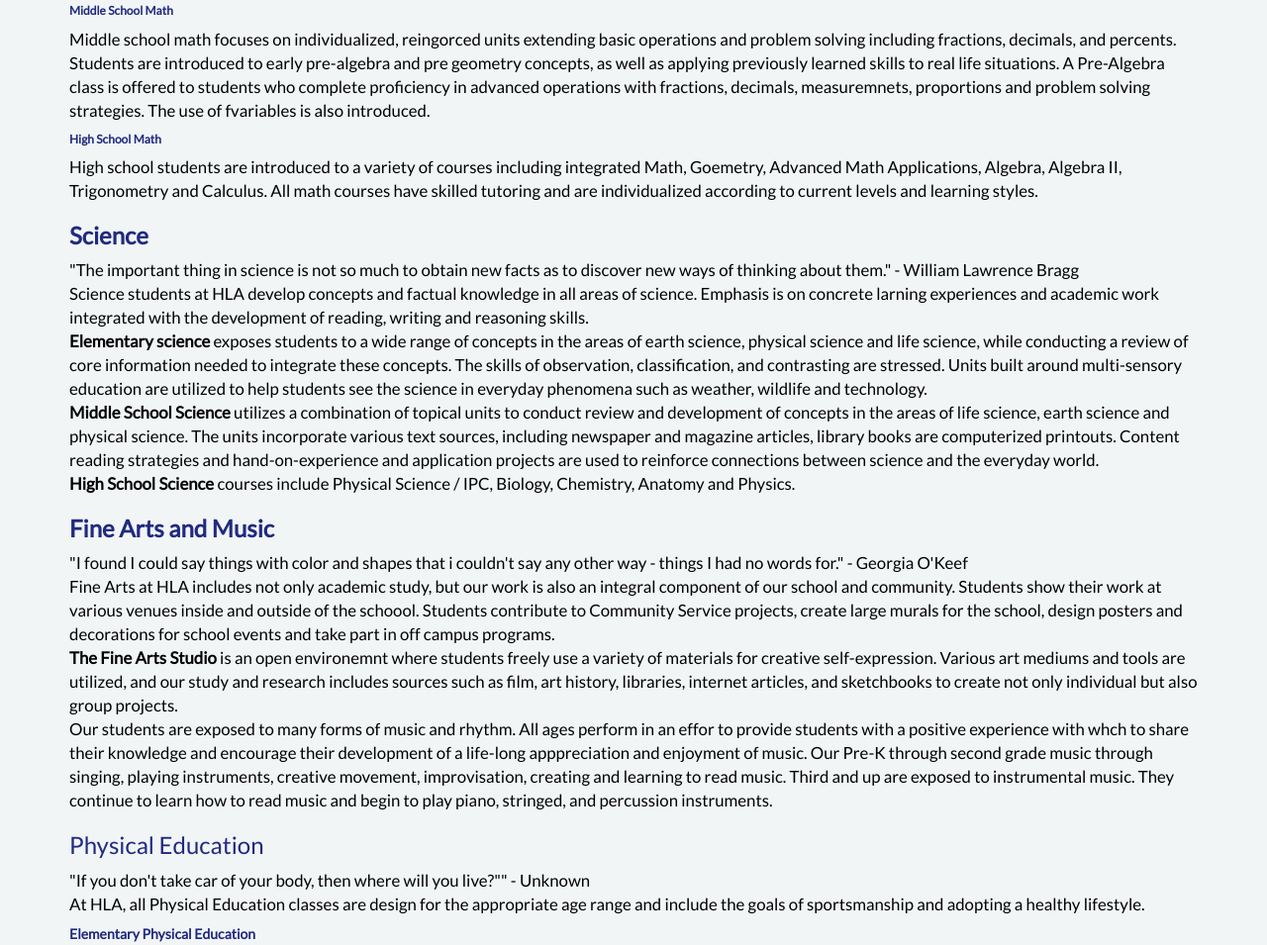
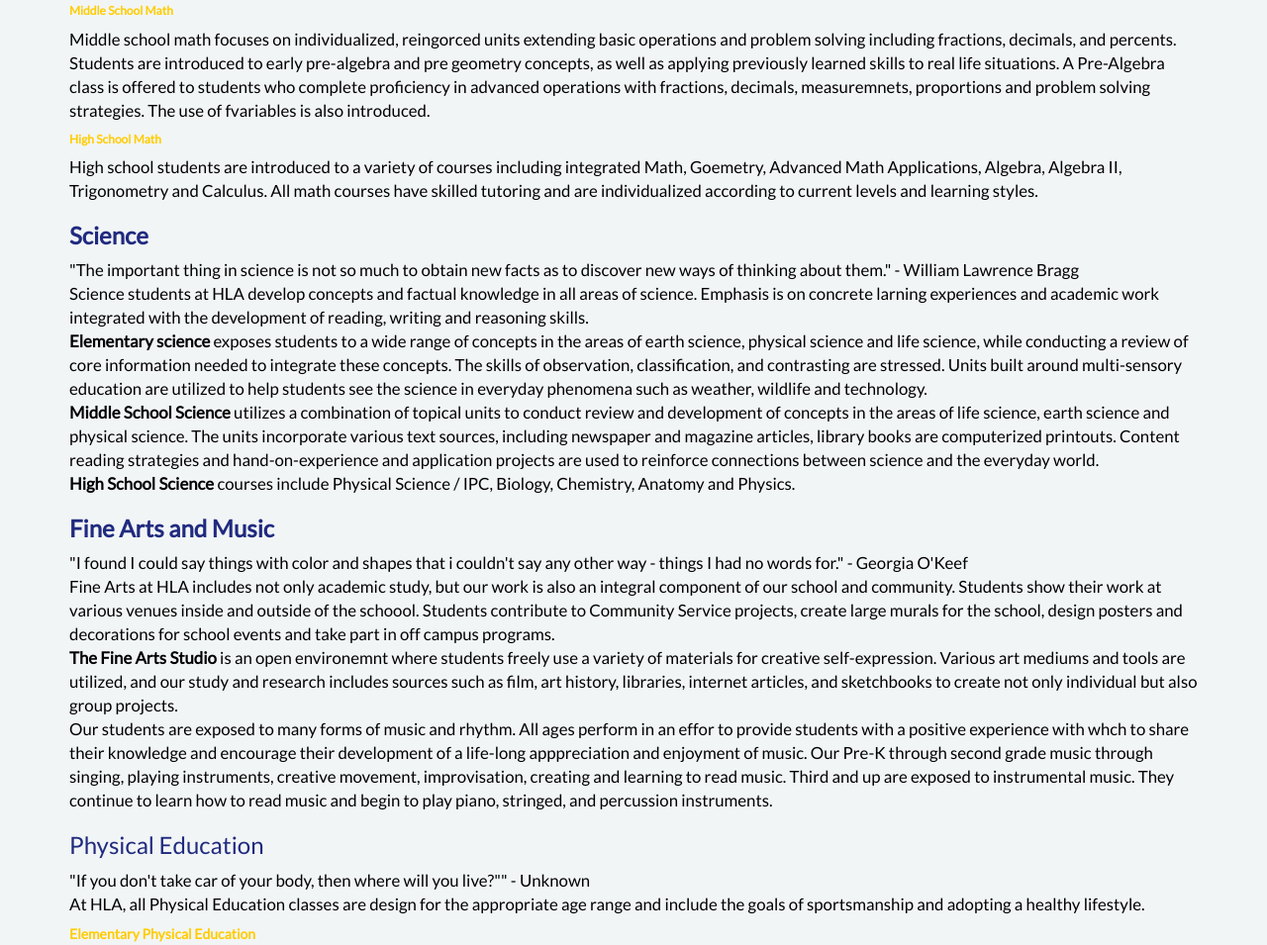
Before and after one commit to CooperHiggins/harbor, a plain HTML site: page advantages.html in a window 1280 px wide. Shown: the part 1440-2395 px from the top of the page at 99% size. Drawn offline with Linux system fonts and the light colour scheme; files that its build step writes are made by us from their sources.

Commit message:
updated header colors and slide text

```diff
--- a/styles/main.css
+++ b/styles/main.css
@@ -160,10 +160,10 @@ h1.new-header {
   color: #202A7F;
 }
 .container h5  {
-  color: #202A7F;
+  color: #FFCC00;
 }
-.container h6  {
-  color: #202A7F;
+.container h6 {
+    color: #FFCC00;
 }
 .container-fluid h1 {
   color: #FFCC00;
```
Also changed, not shown: index.html (+3 -3 lines).
